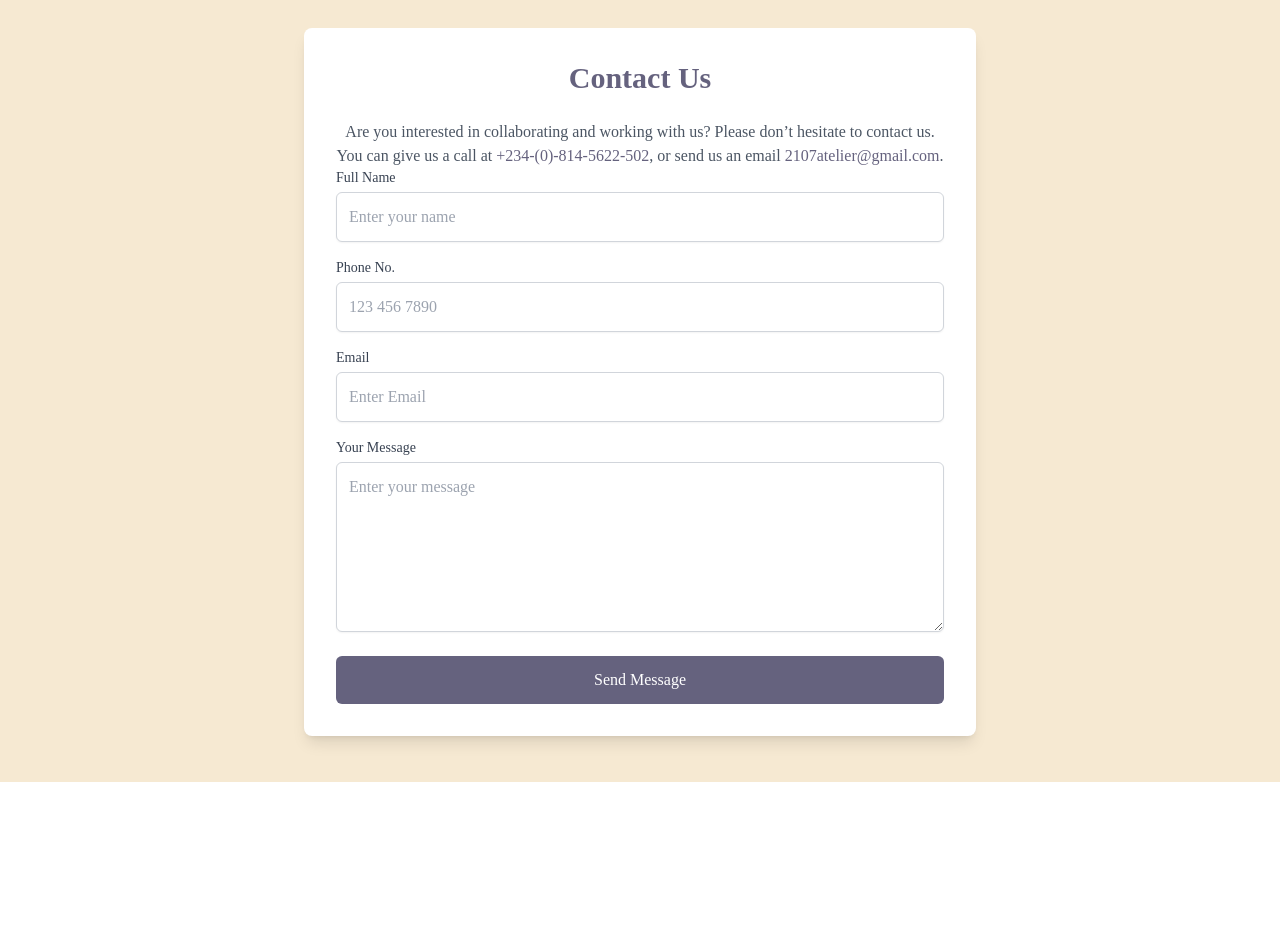
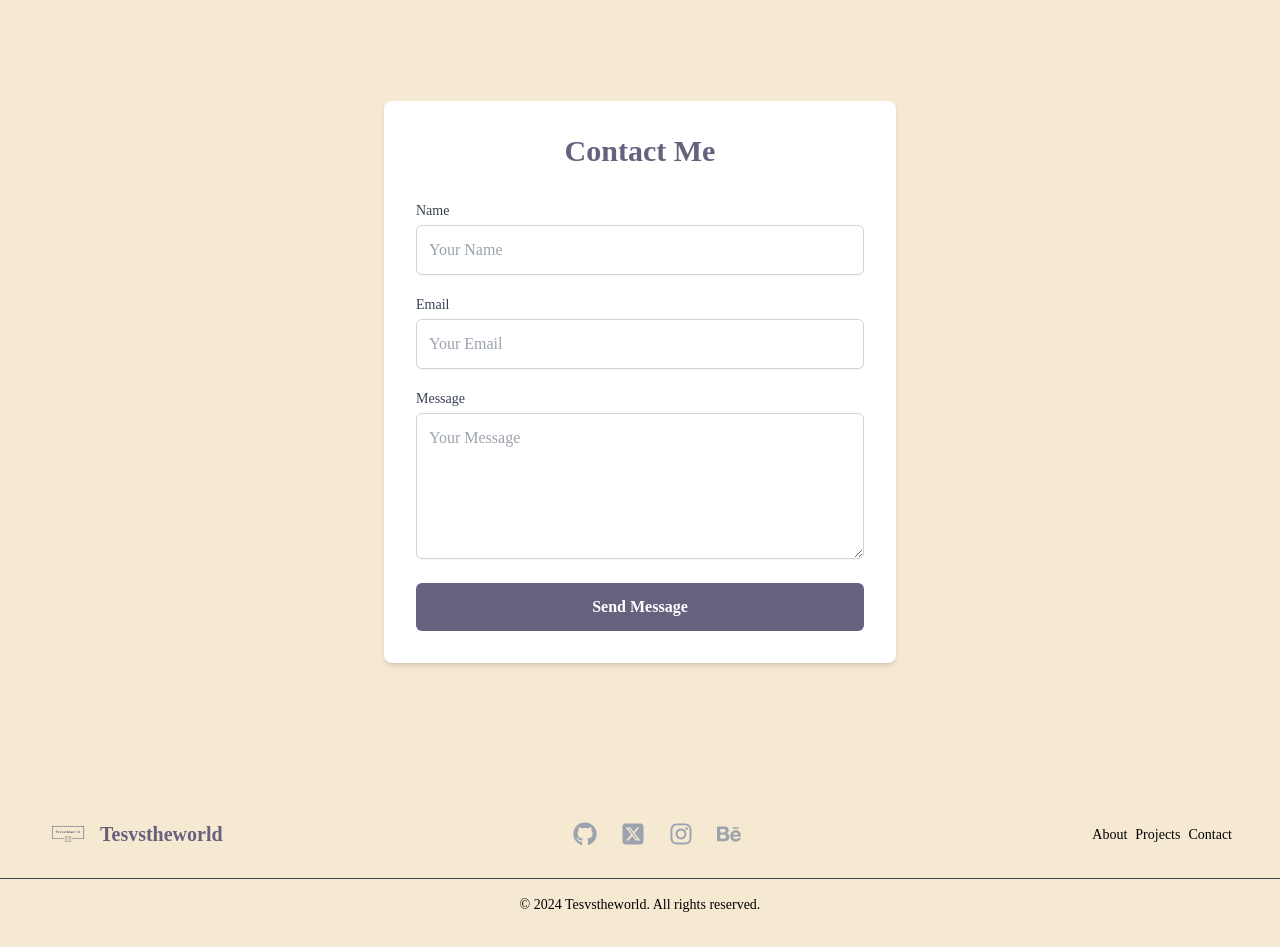
Before and after one commit to tesvstheworld/my-portfolio, a React (Create React App) app: page / in a window 1280 px wide. Shown: the part 3660-4607 px from the top of the page. Before the commit the page ends 4442 px from the top, so only its background shows below. Built offline with nearby package versions, Linux system fonts and the light colour scheme.

Commit message:
footer added

```diff
--- a/package.json
+++ b/package.json
@@ -10,9 +10,11 @@
     "@testing-library/user-event": "^13.5.0",
     "animate.css": "^4.1.1",
     "aos": "^2.3.4",
+    "emailjs-com": "^3.2.0",
     "react": "^18.3.1",
     "react-animate-on-scroll": "^2.1.9",
     "react-dom": "^18.3.1",
+    "react-icons": "^5.3.0",
     "react-scripts": "5.0.1",
     "web-vitals": "^2.1.4"
   },
--- a/src/App.js
+++ b/src/App.js
@@ -5,6 +5,7 @@ import About from "./components/About";
 import Tools from "./components/Tools";
 import Projects from "./components/Projects";
 import Contact from "./components/Contact";
+import Footer from "./components/Footer";
 
 const App = () => {
   return (
@@ -15,6 +16,7 @@ const App = () => {
       <Tools />
       <Projects />
       <Contact />
+      <Footer />
     </div>
   );
 };
--- a/src/components/Bla.jsx
+++ b/src/components/Bla.jsx
@@ -1,91 +1,118 @@
-import React from "react";
+import React, { useState } from "react";
+import emailjs from "emailjs-com";
 
 const ContactForm = () => {
+  const [formData, setFormData] = useState({
+    name: "",
+    email: "",
+    message: "",
+  });
+
+  const [successMessage, setSuccessMessage] = useState("");
+
+  // Handle input change
+  const handleChange = (e) => {
+    const { name, value } = e.target;
+    setFormData({ ...formData, [name]: value });
+  };
+
+  // Handle form submission
+  const handleSubmit = (e) => {
+    e.preventDefault();
+
+    // Replace with your EmailJS service ID, template ID, and user ID
+    const serviceID = "YOUR_SERVICE_ID";
+    const templateID = "YOUR_TEMPLATE_ID";
+    const userID = "YOUR_USER_ID";
+
+    emailjs.send(serviceID, templateID, formData, userID).then(
+      (response) => {
+        console.log("SUCCESS!", response.status, response.text);
+        setSuccessMessage("Message sent successfully!");
+        setFormData({ name: "", email: "", message: "" });
+      },
+      (error) => {
+        console.log("FAILED...", error);
+      }
+    );
+  };
+
   return (
-    <div className="contact-field flex-col items-center justify-between bg-gray-100 p-6 rounded-lg shadow-md ">
-      <div className="contacts mb-6" id="contact">
-        <header className="text-2xl font-bold text-gray-800">Contact Us</header>
-        <h3 className="text-lg text-gray-700 mt-2">
-          We’d love to hear from you. Would you like to discuss a project?
-        </h3>
-        <p className="text-gray-600 mt-4">
-          Are you interested in collaborating and working with us? Please don’t
-          hesitate to contact us. <br />
-          You can give us a call on{" "}
-          <a href="tel:+23408145622502" className="text-blue-600">
-            +234-(0)-814-5622-502
-          </a>
-          , or send us an email{" "}
-          <a href="mailto:2107atelier@gmail.com" className="text-blue-600">
-            2107atelier@gmail.com
-          </a>
-          .
-        </p>
-      </div>
-      <div className="container-1">
-        <form
-          action="https://formsubmit.co/belloteslim645@gmail.com"
-          method="POST"
-        >
-          <div className="input-group mb-4">
-            <label className="block text-sm font-medium text-gray-700">
-              Full Name
+    <div className="min-h-screen bg-gray-100 flex items-center justify-center px-6">
+      <div className="max-w-2xl w-full bg-white rounded-lg shadow-lg p-8">
+        <h2 className="text-3xl font-bold text-center text-customBlue2 mb-6">
+          Contact Me
+        </h2>
+        <form onSubmit={handleSubmit}>
+          <div className="mb-4">
+            <label
+              htmlFor="name"
+              className="block text-sm font-medium text-gray-700"
+            >
+              Name
             </label>
             <input
               type="text"
-              placeholder="Enter your name"
               name="name"
+              id="name"
+              value={formData.name}
+              onChange={handleChange}
+              className="mt-1 block w-full p-3 border border-gray-300 rounded-md shadow-sm focus:ring-customBlue2 focus:border-customBlue2"
+              placeholder="Your Name"
               required
-              className="mt-1 block w-full p-2 border border-gray-300 rounded-md"
             />
           </div>
 
-          <div className="input-group mb-4">
-            <label className="block text-sm font-medium text-gray-700">
-              Phone No.
+          <div className="mb-4">
+            <label
+              htmlFor="email"
+              className="block text-sm font-medium text-gray-700"
+            >
+              Email
             </label>
             <input
-              type="tel"
-              placeholder="123 456 7890"
-              name="phone"
+              type="email"
+              name="email"
+              id="email"
+              value={formData.email}
+              onChange={handleChange}
+              className="mt-1 block w-full p-3 border border-gray-300 rounded-md shadow-sm focus:ring-customBlue2 focus:border-customBlue2"
+              placeholder="Your Email"
               required
-              className="mt-1 block w-full p-2 border border-gray-300 rounded-md"
             />
           </div>
 
-          <div className="input-group mb-4">
-            <label className="block text-sm font-medium text-gray-700">
-              Email Id
+          <div className="mb-6">
+            <label
+              htmlFor="message"
+              className="block text-sm font-medium text-gray-700"
+            >
+              Message
             </label>
-            <input
-              type="email"
-              placeholder="Enter Email"
-              name="email"
+            <textarea
+              name="message"
+              id="message"
+              value={formData.message}
+              onChange={handleChange}
+              rows="6"
+              className="mt-1 block w-full p-3 border border-gray-300 rounded-md shadow-sm focus:ring-customBlue2 focus:border-customBlue2"
+              placeholder="Your Message"
               required
-              className="mt-1 block w-full p-2 border border-gray-300 rounded-md"
             />
           </div>
 
-          <div className="input-group mb-4">
-            <label className="block text-sm font-medium text-gray-700">
-              Your Message
-            </label>
-            <textarea
-              rows="5"
-              placeholder="Enter your message"
-              name="message"
-              required
-              className="mt-1 block w-full p-2 border border-gray-300 rounded-md"
-            ></textarea>
+          <div className="text-center">
+            <button
+              type="submit"
+              className="w-full py-3 bg-customBlue2 text-white rounded-md hover:bg-customBlue3 transition duration-300 ease-in-out"
+            >
+              Send Message
+            </button>
           </div>
-
-          <button
-            type="submit"
-            className="w-full bg-blue-600 text-white p-2 rounded-md hover:bg-blue-700 transition"
-          >
-            Submit
-          </button>
         </form>
+        {successMessage && (
+          <p className="mt-4 text-green-600 text-center">{successMessage}</p>
+        )}
       </div>
     </div>
   );
--- a/src/components/Contact.jsx
+++ b/src/components/Contact.jsx
@@ -1,14 +1,15 @@
 import React, { useState } from "react";
+import emailjs from "emailjs-com";
 
 const ContactForm = () => {
-  // Form state
   const [formData, setFormData] = useState({
     name: "",
     email: "",
-    phone: "",
     message: "",
   });
+
   const [successMessage, setSuccessMessage] = useState("");
+  const [isSubmitting, setIsSubmitting] = useState(false);
 
   // Handle input change
   const handleChange = (e) => {
@@ -19,68 +20,43 @@ const ContactForm = () => {
   // Handle form submission
   const handleSubmit = (e) => {
     e.preventDefault();
+    setIsSubmitting(true);
 
-    // Logic to handle form submission (e.g., sending data to a server)
-    console.log("Form submitted:", formData);
+    // Replace with your EmailJS service ID, template ID, and public key
+    const serviceID = "service_2ly8q9l";
+    const templateID = "template_eo5bini";
+    const publicKey = "pI1wa3XGjkrB3nlm7";
 
-    // Show success message
-    setSuccessMessage("Your message has been sent successfully!");
-
-    // Clear the form fields
-    setFormData({
-      name: "",
-      email: "",
-      phone: "",
-      message: "",
-    });
-
-    // Optionally, you can set a timeout to clear the success message after a few seconds
-    setTimeout(() => {
-      setSuccessMessage("");
-    }, 5000);
+    emailjs.send(serviceID, templateID, formData, publicKey).then(
+      (response) => {
+        console.log("SUCCESS!", response.status, response.text);
+        setSuccessMessage("Message sent successfully!");
+        setFormData({ name: "", email: "", message: "" });
+        setIsSubmitting(false);
+      },
+      (error) => {
+        console.log("FAILED...", error);
+        setIsSubmitting(false);
+      }
+    );
   };
 
   return (
     <div
-      className="min-h-screen flex items-center justify-center px-6"
+      className="min-h-screen flex items-center justify-center px-4 sm:px-6 lg:px-8 py-12"
       id="contact"
     >
-      <div className="max-w-2xl w-full bg-white rounded-lg shadow-lg p-8">
-        <h2 className="text-3xl font-bold text-center text-customBlue2 mb-6">
-          Contact Us
+      <div className="max-w-lg w-full bg-white rounded-lg shadow-md p-8">
+        <h2 className="text-3xl font-extrabold text-center text-customBlue2 mb-8">
+          Contact Me
         </h2>
-        <p className="text-gray-600 text-center mt-4">
-          Are you interested in collaborating and working with us? Please don’t
-          hesitate to contact us. <br />
-          You can give us a call at{" "}
-          <a href="tel:+23408145622502" className="text-customBlue2">
-            +234-(0)-814-5622-502
-          </a>
-          , or send us an email{" "}
-          <a href="mailto:2107atelier@gmail.com" className="text-customBlue2">
-            2107atelier@gmail.com
-          </a>
-          .
-        </p>
-
-        {/* Success Message */}
-        {successMessage && (
-          <div className="bg-green-100 text-green-800 p-4 rounded-md mb-4">
-            {successMessage}
-          </div>
-        )}
-
-        <form
-          onSubmit={handleSubmit}
-          action="https://formsubmit.co/belloteslim645@gmail.com"
-          method="POST"
-        >
-          <div className="mb-4">
+        <form onSubmit={handleSubmit}>
+          <div className="mb-5">
             <label
               htmlFor="name"
               className="block text-sm font-medium text-gray-700"
             >
-              Full Name
+              Name
             </label>
             <input
               type="text"
@@ -89,31 +65,12 @@ const ContactForm = () => {
               value={formData.name}
               onChange={handleChange}
               className="mt-1 block w-full p-3 border border-gray-300 rounded-md shadow-sm focus:ring-customBlue2 focus:border-customBlue2"
-              placeholder="Enter your name"
+              placeholder="Your Name"
               required
             />
           </div>
 
-          <div className="mb-4">
-            <label
-              htmlFor="phone"
-              className="block text-sm font-medium text-gray-700"
-            >
-              Phone No.
-            </label>
-            <input
-              type="tel"
-              name="phone"
-              id="phone"
-              value={formData.phone}
-              onChange={handleChange}
-              className="mt-1 block w-full p-3 border border-gray-300 rounded-md shadow-sm focus:ring-customBlue2 focus:border-customBlue2"
-              placeholder="123 456 7890"
-              required
-            />
-          </div>
-
-          <div className="mb-4">
+          <div className="mb-5">
             <label
               htmlFor="email"
               className="block text-sm font-medium text-gray-700"
@@ -127,7 +84,7 @@ const ContactForm = () => {
               value={formData.email}
               onChange={handleChange}
               className="mt-1 block w-full p-3 border border-gray-300 rounded-md shadow-sm focus:ring-customBlue2 focus:border-customBlue2"
-              placeholder="Enter Email"
+              placeholder="Your Email"
               required
             />
           </div>
@@ -137,16 +94,16 @@ const ContactForm = () => {
               htmlFor="message"
               className="block text-sm font-medium text-gray-700"
             >
-              Your Message
+              Message
             </label>
             <textarea
               name="message"
               id="message"
               value={formData.message}
               onChange={handleChange}
-              rows="6"
+              rows="5"
               className="mt-1 block w-full p-3 border border-gray-300 rounded-md shadow-sm focus:ring-customBlue2 focus:border-customBlue2"
-              placeholder="Enter your message"
+              placeholder="Your Message"
               required
             />
           </div>
@@ -154,12 +111,18 @@ const ContactForm = () => {
           <div className="text-center">
             <button
               type="submit"
-              className="w-full py-3 bg-customBlue2 text-white rounded-md hover:bg-customBlue3 transition duration-300 ease-in-out"
+              className={`w-full py-3 px-4 bg-customBlue2 text-white rounded-md font-semibold hover:bg-customBlue3 transition-all duration-300 ease-in-out ${
+                isSubmitting ? "opacity-50 cursor-not-allowed" : ""
+              }`}
+              disabled={isSubmitting}
             >
-              Send Message
+              {isSubmitting ? "Sending..." : "Send Message"}
             </button>
           </div>
         </form>
+        {successMessage && (
+          <p className="mt-4 text-green-600 text-center">{successMessage}</p>
+        )}
       </div>
     </div>
   );
--- /dev/null
+++ b/src/components/Footer.jsx
@@ -0,0 +1,92 @@
+import React from "react";
+import { FaTwitterX, FaInstagram, FaGithub, FaBehance } from "react-icons/fa";
+import { FaSquareXTwitter } from "react-icons/fa6";
+import logo from "../assets/Logo (2).png";
+
+const Footer = () => {
+  return (
+    <footer className=" text-white py-8">
+      <div className="container mx-auto px-6 lg:px-12 flex flex-col md:flex-row items-center justify-between">
+        {/* Logo and Brand Name */}
+        <div className="flex items-center mb-4 md:mb-0">
+          <img src={logo} alt="Logo" className="h-10 w-10 mr-3" />
+          <span className="text-xl font-semibold text-customBlue2">
+            Tesvstheworld
+          </span>
+        </div>
+
+        {/* Social Media Icons */}
+        <div className="flex space-x-6 mb-4 md:mb-0">
+          <a
+            href="https://github.com/tesvstheworld"
+            className="text-gray-400 hover:text-customBlue2 transition duration-300 ease-in-out"
+            aria-label="GitHub"
+            target="_blank"
+            rel="noopener noreferrer"
+          >
+            <FaGithub className="h-6 w-6" />
+          </a>
+          <a
+            href="https://x.com/tesvstheworld?s=21"
+            className="text-gray-400 hover:text-customBlue2 transition duration-300 ease-in-out"
+            aria-label="Twitter"
+            target="_blank"
+            rel="noopener noreferrer"
+          >
+            <FaSquareXTwitter className="h-6 w-6" />
+          </a>
+          <a
+            href="https://www.instagram.com/tesvstheworld/"
+            className="text-gray-400 hover:text-customBlue2 transition duration-300 ease-in-out"
+            aria-label="Instagram"
+            target="_blank"
+            rel="noopener noreferrer"
+          >
+            <FaInstagram className="h-6 w-6" />
+          </a>
+
+          <a
+            href="https://www.behance.net/tesvstheworld"
+            className="text-gray-400 hover:text-customBlue2 transition duration-300 ease-in-out"
+            aria-label="Behance"
+            target="_blank"
+            rel="noopener noreferrer"
+          >
+            <FaBehance className="h-6 w-6" />
+          </a>
+        </div>
+
+        {/* Links */}
+        <div className="text-center md:text-right space-y-2">
+          <a
+            href="#about"
+            className="text-sm text-black pr-2 hover:text-white transition duration-300 ease-in-out"
+          >
+            About
+          </a>
+          <a
+            href="#projects"
+            className="text-sm text-black pr-2 hover:text-white transition duration-300 ease-in-out"
+          >
+            Projects
+          </a>
+          <a
+            href="#contact"
+            className="text-sm text-black hover:text-white transition duration-300 ease-in-out"
+          >
+            Contact
+          </a>
+        </div>
+      </div>
+
+      {/* Footer Bottom */}
+      <div className="border-t border-gray-700 mt-6 pt-4">
+        <p className="text-center text-black text-sm">
+          &copy; {new Date().getFullYear()} Tesvstheworld. All rights reserved.
+        </p>
+      </div>
+    </footer>
+  );
+};
+
+export default Footer;
```
Also changed, not shown: 1 other file (tests, documents, lock files or other folders).
